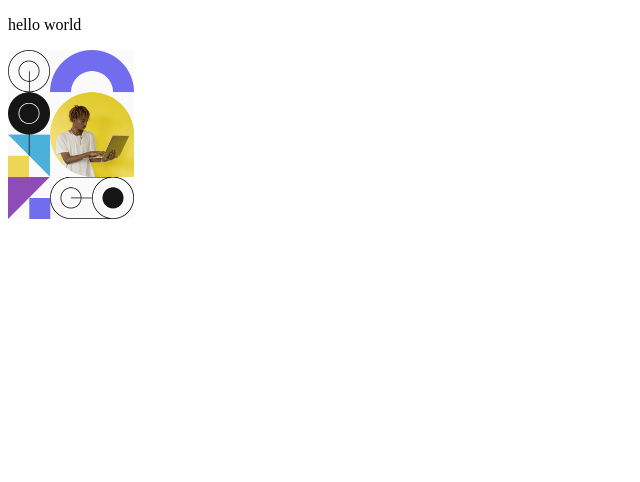
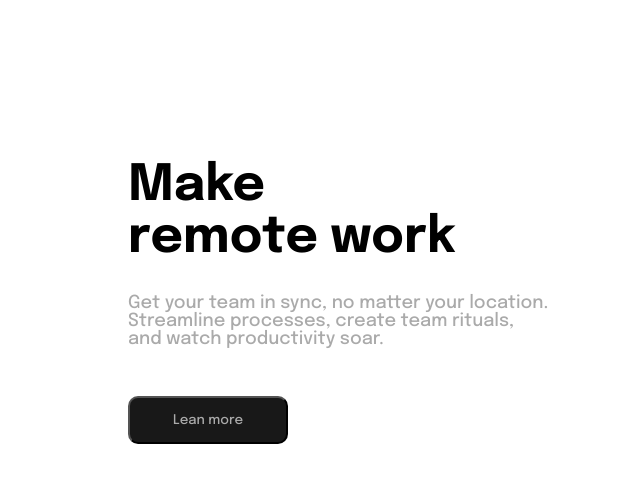
Before and after one commit to AngeloMarquess/Snap, a website: page src/index.html in a window 1280 px wide. Shown: the whole page, without its empty margins (0-640 px from the left). Drawn offline with Linux system fonts and the light colour scheme.

Commit message:
created main

```diff
--- a/src/index.html
+++ b/src/index.html
@@ -6,24 +6,38 @@
     <link rel="stylesheet" href="../src/style.css">
     <title>Snap</title>
 </head>
+
 <body>
     <header>
-      <p>hello world </p>
+
+
 
     </header>
 
-    <main>
+    <main class="container">
+
+        <div class="container_text">
+          <h2>Make<span>remote work</span></h2>
+          <p>Get your team in sync, no matter your location.
+            <span>Streamline processes, create team rituals,</span> and watch productivity soar.</p>
+        </div>
+
+        <div class="container_button">
+
+            <button class="btn">Lean more</button>
+
+        </div>
 
 
     </main>
 
     <section>
-        <div>
+        <!--<div>
            <img class="banner_section" src="./images/image-hero-desktop.png" />
 
-        </div>
+        </div>-->
 
-</section>
+    </section>
 
 <footer>
 
--- a/src/style.css
+++ b/src/style.css
@@ -1,4 +1,16 @@
 @import url('https://fonts.googleapis.com/css2?family=Epilogue:wght@500;700&display=swap');
+
+*{
+    margin: 0;
+    padding: 0;
+    box-sizing: border-box;
+    font-family: "Epilogue", sans-serif;
+
+}
+
+:root {
+    font-size: 16px;
+}
 
 .banner_section {
     background: #FAFAFA ;
@@ -7,3 +19,43 @@ height: 10%;
 object-fit: cover;
 object-position: right;
 }
+
+span{
+    display: block;
+}
+
+h2 {
+    font-size: 3.125rem;
+    font-weight: 700;
+}
+
+p{
+    margin-top: 30px;
+    font-size: 1.125rem;
+    font-weight: 500;
+    color: #AAA;
+}
+
+.container{
+    margin: 10rem 8rem;
+}
+
+.container_button{
+    margin-top: 3rem;
+}
+
+.btn{
+   width: 10rem;
+   height: 3rem;
+   background-color: rgb(24, 24, 24);
+   border-radius: 10px;
+   color: #AAA;
+   cursor: pointer;
+
+}
+
+.btn:hover {
+    background-color: #FAFAFA;
+    border: 0;
+    color: black;
+}
```
